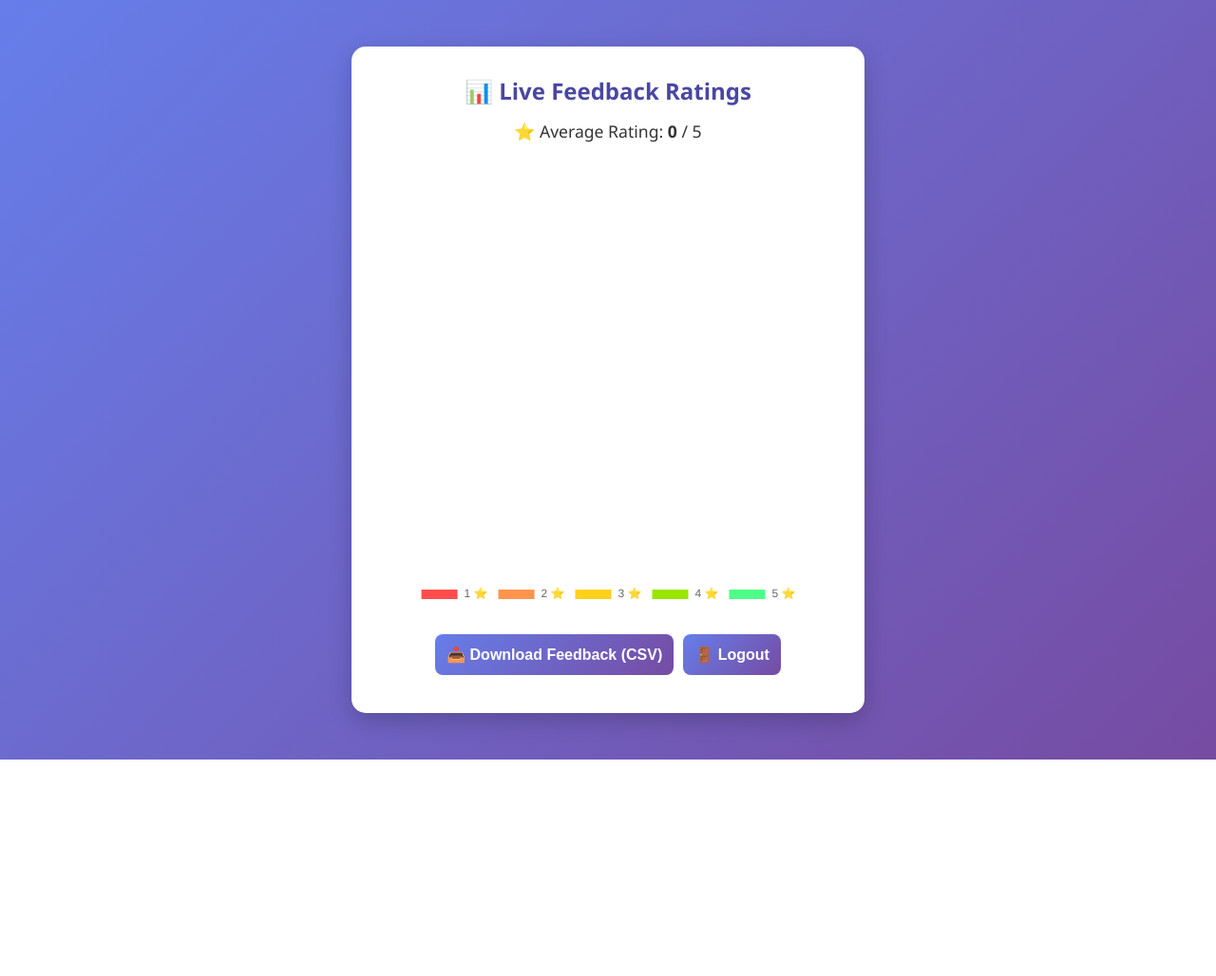
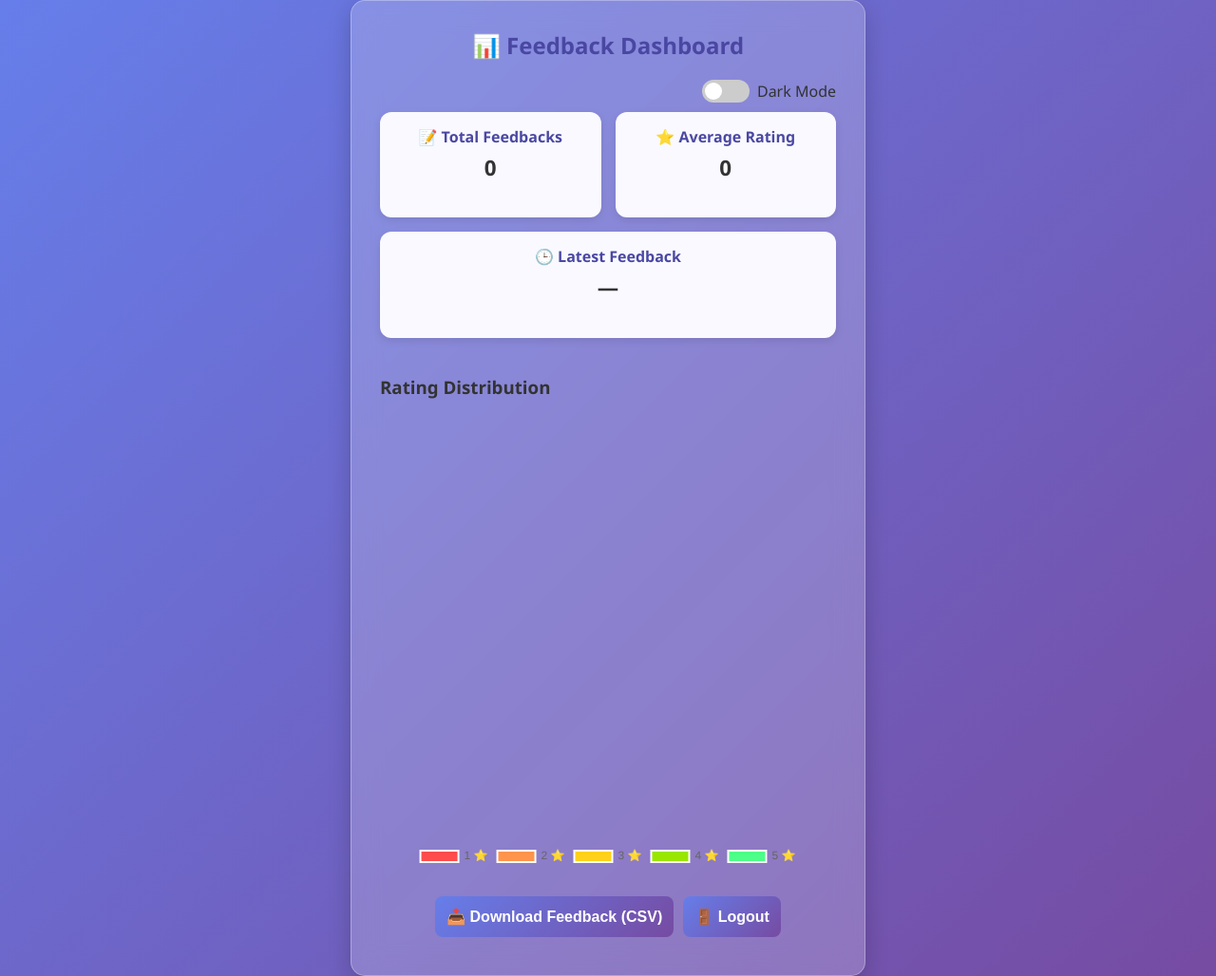
Before and after one commit to Lucifer-Soumava/Feedback, a Flask app: page /chart in a window 1280 px wide. Shown: the whole page at 95% size. Before the commit the page ends 800 px from the top, so only its background shows below. Run offline with Flask 3, Linux system fonts and the light colour scheme; the visitor is signed in with stand-in values (Sample User, id 1); data that the repository does not hold is empty.

Commit message:
Third Commit

```diff
--- a/app.py
+++ b/app.py
@@ -99,12 +99,13 @@ def chart():
 def chart_data():
     if not require_admin():
         return jsonify({"error": "unauthorized"}), 403
-    ratings, _ = read_feedback()
+    ratings, entries = read_feedback()
     count = Counter(ratings)
     buckets = [count.get(1,0), count.get(2,0), count.get(3,0), count.get(4,0), count.get(5,0)]
     total = sum(buckets)
-    avg = round((1*buckets[0] + 2*buckets[1] + 3*buckets[2] + 4*buckets[3] + 5*buckets[4]) / total, 2) if total else 0
-    return jsonify({"buckets": buckets, "average": avg, "total": total})
+    avg = round(sum(ratings)/total, 2) if total else 0
+    latest = entries[-1]["message"] if entries else None
+    return jsonify({"buckets": buckets, "average": avg, "total": total, "latest": latest})
 
 # ---------- ADMIN: DOWNLOAD CSV ----------
 @app.route('/download-feedback')
--- a/static/style.css
+++ b/static/style.css
@@ -128,3 +128,107 @@ canvas { margin-top: 12px; }
 @media (max-width: 520px) {
   .container { padding: 20px; }
 }
+.container {
+  background: rgba(255, 255, 255, 0.2);
+  backdrop-filter: blur(15px);
+  border: 1px solid rgba(255, 255, 255, 0.3);
+  box-shadow: 0 8px 25px rgba(0, 0, 0, 0.2);
+}
+button:hover {
+  background: linear-gradient(135deg, #6a11cb, #2575fc);
+  box-shadow: 0 0 15px #6a11cb;
+}
+/* Dashboard Layout */
+.dashboard h2 {
+  text-align:center;
+  margin-bottom:20px;
+}
+
+/* Info Cards */
+.cards {
+  display: flex;
+  gap: 15px;
+  justify-content: space-between;
+  flex-wrap: wrap;
+  margin-bottom: 20px;
+}
+.card {
+  flex: 1;
+  min-width: 140px;
+  background: #f9f9ff;
+  border-radius: 12px;
+  padding: 15px;
+  text-align: center;
+  box-shadow: 0 3px 8px rgba(0,0,0,0.1);
+  transition: transform 0.2s;
+}
+.card:hover { transform: translateY(-3px); }
+.card h3 { margin:0; font-size:1em; color:#4a47a3; }
+.card p { font-size:1.4em; margin-top:6px; font-weight:600; }
+
+/* Charts Grid */
+.charts {
+  display: grid;
+  grid-template-columns: 1fr; /* only one chart now */
+  gap: 20px;
+}
+
+
+/* Dark Mode */
+body.dark {
+  background: #121212;
+  color: #eee;
+}
+body.dark .container {
+  background: #1e1e1e;
+  color: #eee;
+}
+body.dark .card {
+  background: #2a2a2a;
+  color: #fff;
+}
+body.dark .chart-box {
+  background: #2a2a2a;
+  color: #fff;
+}
+button { transition: background 0.2s, transform 0.2s; }
+
+/* Toggle Switch */
+.switch {
+  position: relative;
+  display: inline-block;
+  width: 50px;
+  height: 24px;
+}
+.switch input {display:none;}
+.slider {
+  position: absolute;
+  cursor: pointer;
+  inset:0;
+  background-color:#ccc;
+  transition:0.4s;
+  border-radius:34px;
+}
+.slider:before {
+  position: absolute;
+  content:"";
+  height:18px;
+  width:18px;
+  left:3px;
+  bottom:3px;
+  background:white;
+  transition:0.4s;
+  border-radius:50%;
+}
+input:checked + .slider {
+  background-color:#667eea;
+}
+input:checked + .slider:before {
+  transform:translateX(26px);
+}
+.toggle-container {
+  display:flex;
+  justify-content:flex-end;
+  align-items:center;
+  margin-bottom:10px;
+}
--- a/templates/chart.html
+++ b/templates/chart.html
@@ -2,17 +2,46 @@
 <html lang="en">
 <head>
   <meta charset="UTF-8" />
-  <title>Feedback Chart</title>
+  <title>Feedback Dashboard</title>
   <link rel="stylesheet" href="{{ url_for('static', filename='style.css') }}" />
   <script src="https://cdn.jsdelivr.net/npm/chart.js"></script>
 </head>
 <body>
-  <div class="container" id="chart-container">
-    <h2>📊 Live Feedback Ratings</h2>
-    <p id="avgLine" style="text-align:center; font-size:1.1em; margin:6px 0 4px;">
-      ⭐ Average Rating: <strong id="avgVal">{{ initial_avg }}</strong> / 5
-    </p>
-    <canvas id="ratingChart"></canvas>
+  <div class="container dashboard">
+    <h2>📊 Feedback Dashboard</h2>
+
+    <!-- Dark Mode Toggle -->
+    <div class="toggle-container">
+      <label class="switch">
+        <input type="checkbox" id="darkToggle" />
+        <span class="slider round"></span>
+      </label>
+      <span style="margin-left:8px;">Dark Mode</span>
+    </div>
+
+    <!-- Info Cards -->
+    <div class="cards">
+      <div class="card">
+        <h3>📝 Total Feedbacks</h3>
+        <p id="totalVal">0</p>
+      </div>
+      <div class="card">
+        <h3>⭐ Average Rating</h3>
+        <p id="avgVal">{{ initial_avg }}</p>
+      </div>
+      <div class="card">
+        <h3>🕒 Latest Feedback</h3>
+        <p id="latestVal">—</p>
+      </div>
+    </div>
+
+    <!-- Charts -->
+    <div class="charts">
+      <div class="chart-box">
+        <h3>Rating Distribution</h3>
+        <canvas id="ratingChart"></canvas>
+      </div>
+    </div>
 
     <div class="center-actions" style="margin-top:16px;">
       <a href="/download-feedback"><button>📥 Download Feedback (CSV)</button></a>
@@ -21,37 +50,45 @@
   </div>
 
   <script>
-    const ctx = document.getElementById("ratingChart").getContext("2d");
-    const chart = new Chart(ctx, {
+    const pieCtx = document.getElementById("ratingChart").getContext("2d");
+
+    // Pie Chart
+    const pieChart = new Chart(pieCtx, {
       type: "pie",
       data: {
         labels: ["1 ⭐", "2 ⭐", "3 ⭐", "4 ⭐", "5 ⭐"],
         datasets: [{
-          label: "Ratings",
-          data: [0, 0, 0, 0, 0],
-          backgroundColor: ["#ff4d4d", "#ff944d", "#ffd11a", "#99e600", "#4dff88"]
+          data: [0,0,0,0,0],
+          backgroundColor: ["#ff4d4d","#ff944d","#ffd11a","#99e600","#4dff88"]
         }]
       },
-      options: {
-        responsive: true,
-        plugins: { legend: { position: "bottom" } }
-      }
+      options: { responsive: true, plugins:{legend:{position:"bottom"}} }
     });
 
-    async function refreshChart() {
+    // Refresh data
+    async function refreshDashboard() {
       const res = await fetch("/chart-data");
       if (!res.ok) return;
-      const { buckets, average } = await res.json();
-      chart.data.datasets[0].data = buckets;
-      chart.update();
+      const { buckets, average, total, latest } = await res.json();
 
-      // Update average
+      // Update pie
+      pieChart.data.datasets[0].data = buckets;
+      pieChart.update();
+
+      // Update cards
       document.getElementById("avgVal").textContent = average;
+      document.getElementById("totalVal").textContent = total;
+      document.getElementById("latestVal").textContent = latest || "—";
     }
 
-    // Initial + periodic refresh (every 3s)
-    refreshChart();
-    setInterval(refreshChart, 3000);
+    refreshDashboard();
+    setInterval(refreshDashboard, 3000);
+
+    // Dark Mode
+    const toggle = document.getElementById("darkToggle");
+    toggle.addEventListener("change", () => {
+      document.body.classList.toggle("dark", toggle.checked);
+    });
   </script>
 </body>
 </html>
--- a/templates/index.html
+++ b/templates/index.html
@@ -3,7 +3,7 @@
 <head>
   <meta charset="UTF-8" />
   <title>Feedback Form</title>
-  <link rel="stylesheet" href="{{ url_for('static', filename='style.css') }}" />
+  <link rel="stylesheet" href="../static/style.css" />
   <script src="https://cdn.jsdelivr.net/npm/canvas-confetti@1.9.3/dist/confetti.browser.min.js"></script>
 </head>
 <body>
```
